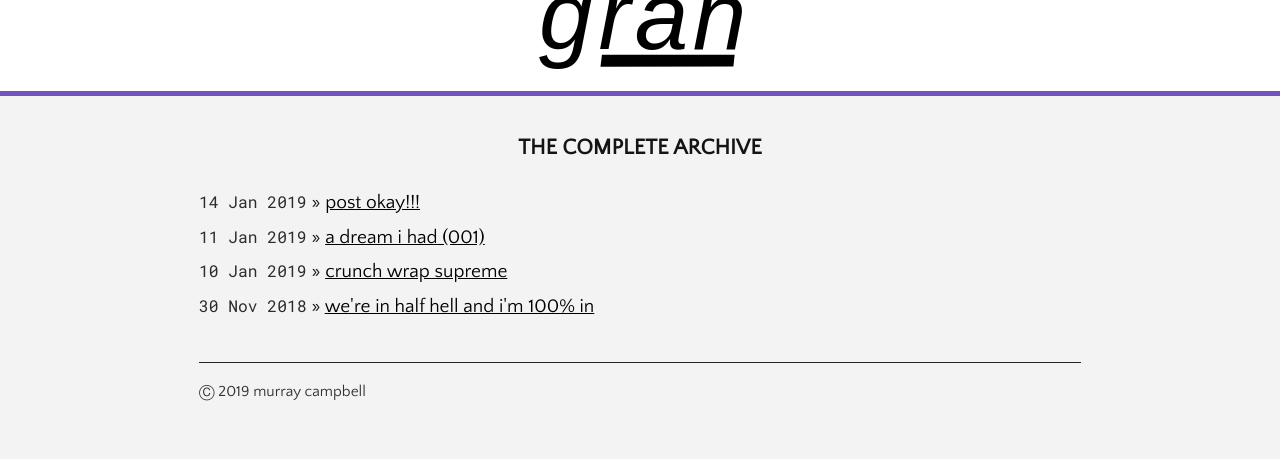
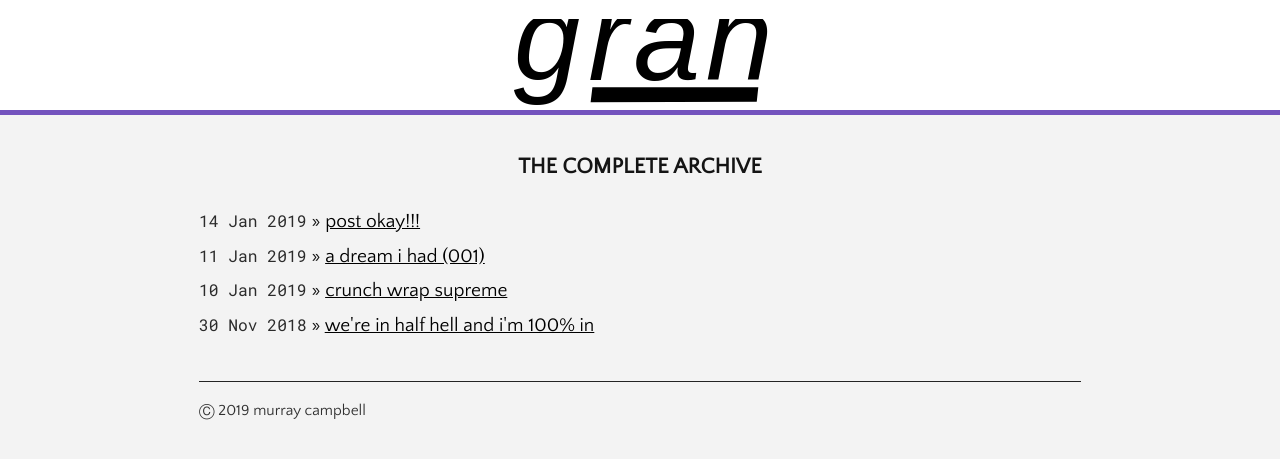
Before and after one commit to campmara/gran, a Jekyll site: the page built from index.html, in a window 1280 px wide. Shown: the top 459 px of the page. Built offline with Jekyll 4.4.1, drawn with Linux system fonts in a browser that asks for light colours.

Commit message:
Update screen.css

```diff
--- a/assets/css/screen.css
+++ b/assets/css/screen.css
@@ -99,7 +99,8 @@ ul.posts {
 
 .title {
   width: 100vw;
-  height: 5em;
+  height: 6em;
+  padding-top: 1em;
   padding-bottom: auto;
   position: relative;
   left: 50%;
@@ -113,7 +114,7 @@ ul.posts {
 }
 
 .title img {
-  height: 4em;
+  height: 5em;
   width: auto;
 }
 
```
